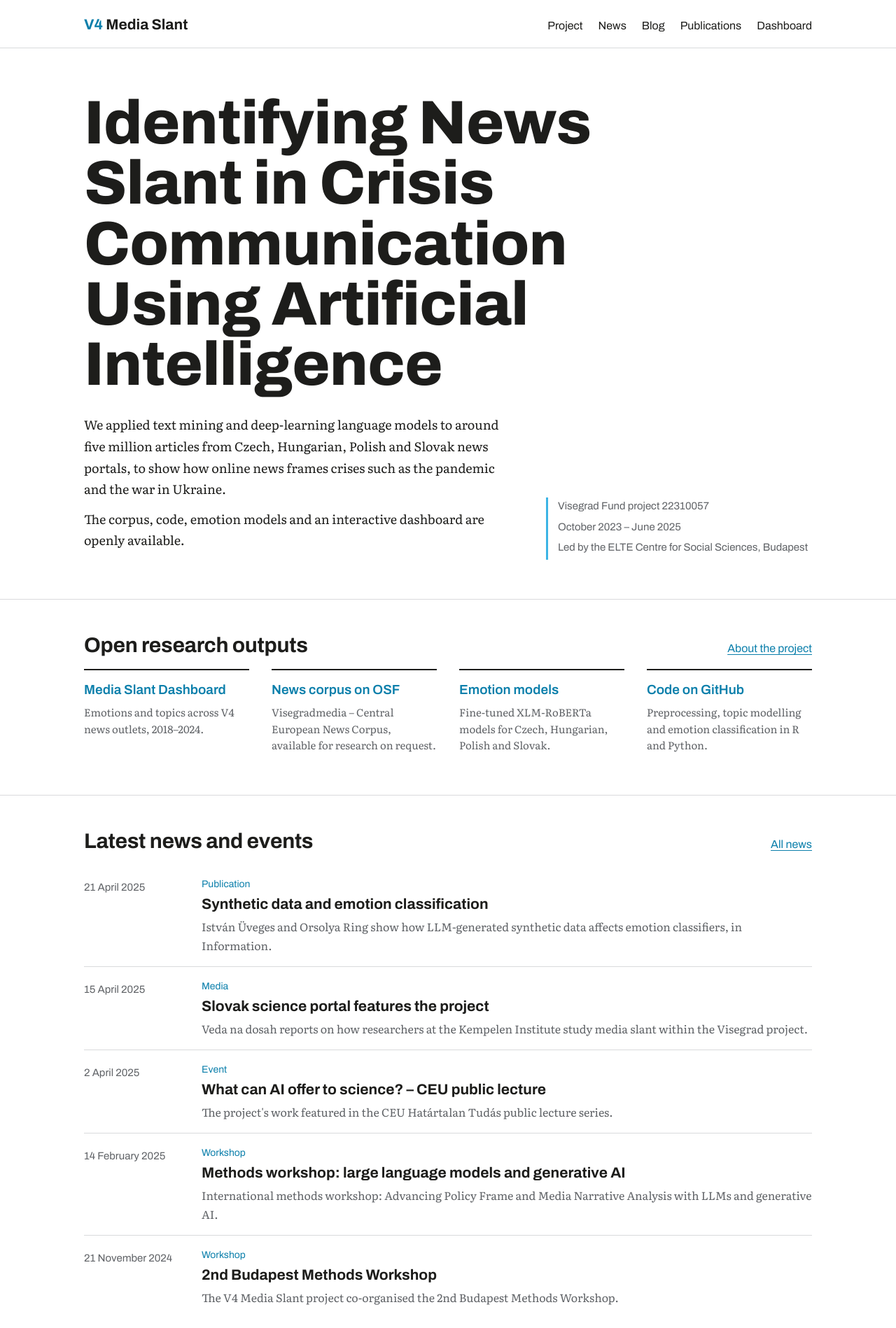
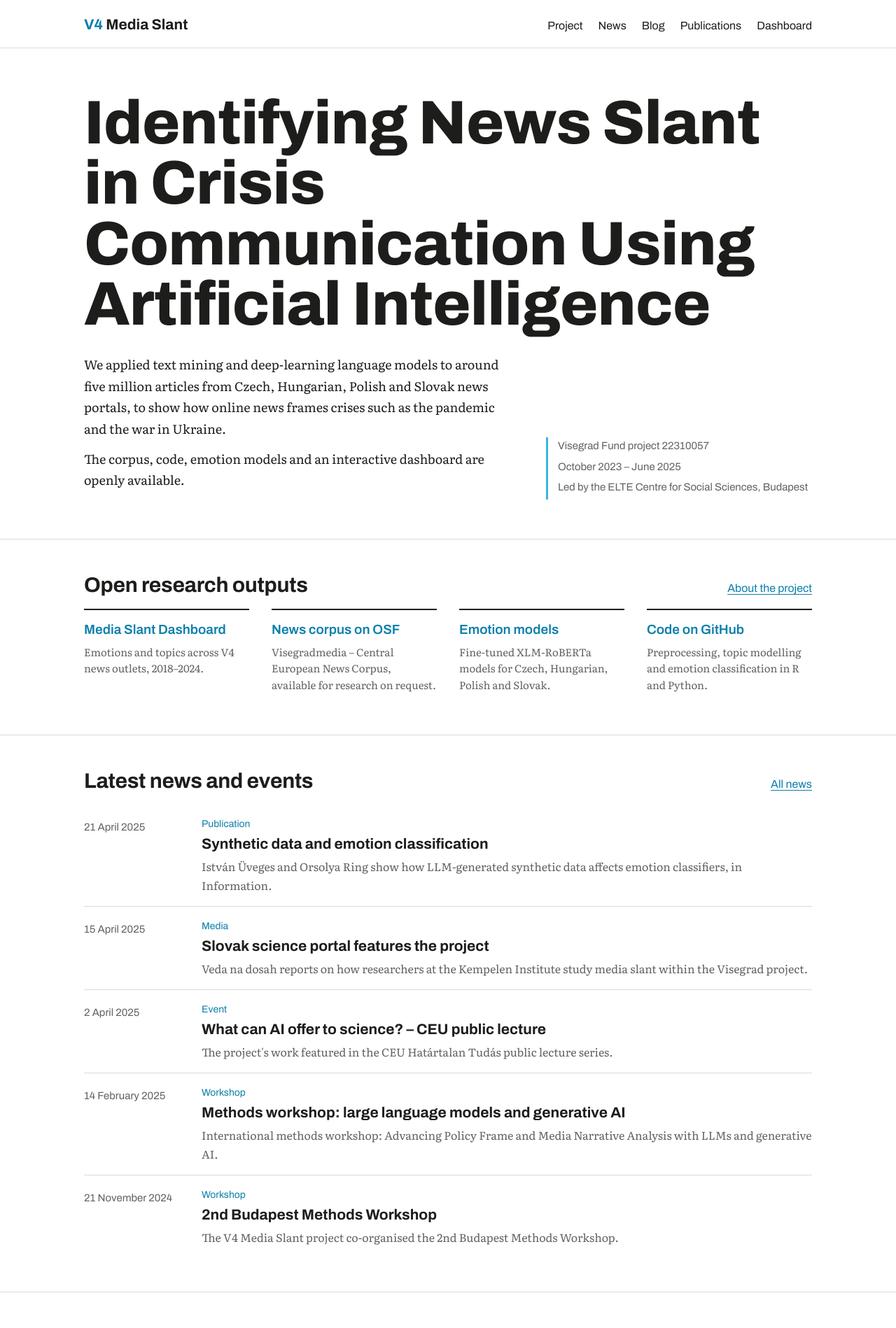
Before and after one commit to ringorsolya/v4slant-site, a Jekyll site: the page built from index.html, in a window 1280 px wide. Shown: the top 1898 px of the page at 70% size. Built offline with Jekyll 4.4.1, drawn with Linux system fonts in a browser that asks for light colours.

Commit message:
Widen hero headline; version the stylesheet URL
Co-Authored-By: Claude Opus 5.5 <noreply@anthropic.com>
Claude-Session: https://claude.ai/code/session_013xfZbvasC9FqKPGGKo9KJJ

```diff
--- a/_layouts/default.html
+++ b/_layouts/default.html
@@ -8,7 +8,7 @@
   <link rel="preconnect" href="https://fonts.googleapis.com">
   <link rel="preconnect" href="https://fonts.gstatic.com" crossorigin>
   <link href="https://fonts.googleapis.com/css2?family=Archivo:wdth,wght@62..125,400..800&family=Literata:ital,opsz,wght@0,7..72,400;0,7..72,600;1,7..72,400&display=swap" rel="stylesheet">
-  <link rel="stylesheet" href="{{ '/assets/css/style.css' | relative_url }}">
+  <link rel="stylesheet" href="{{ '/assets/css/style.css' | relative_url }}?v={{ site.time | date: '%s' }}">
 </head>
 <body>
   <header class="site-header">
--- a/assets/css/style.css
+++ b/assets/css/style.css
@@ -56,7 +56,7 @@ h1, h2, h3 { font-stretch: 75%; font-weight: 700; letter-spacing: -0.01em; }
 .hero { padding: 64px 0 56px; border-bottom: 1px solid var(--rule); }
 .hero h1 {
   font-size: clamp(40px, 7.4vw, 88px); line-height: .98; margin: 0 0 28px;
-  font-stretch: 62%; font-weight: 800; max-width: 15ch;
+  font-stretch: 62%; font-weight: 800; max-width: 22ch;
 }
 .hero-text { display: grid; grid-template-columns: minmax(0, 620px) 1fr; gap: 40px; align-items: end; }
 .hero-text p { margin: 0 0 12px; font-size: 18px; }
```
